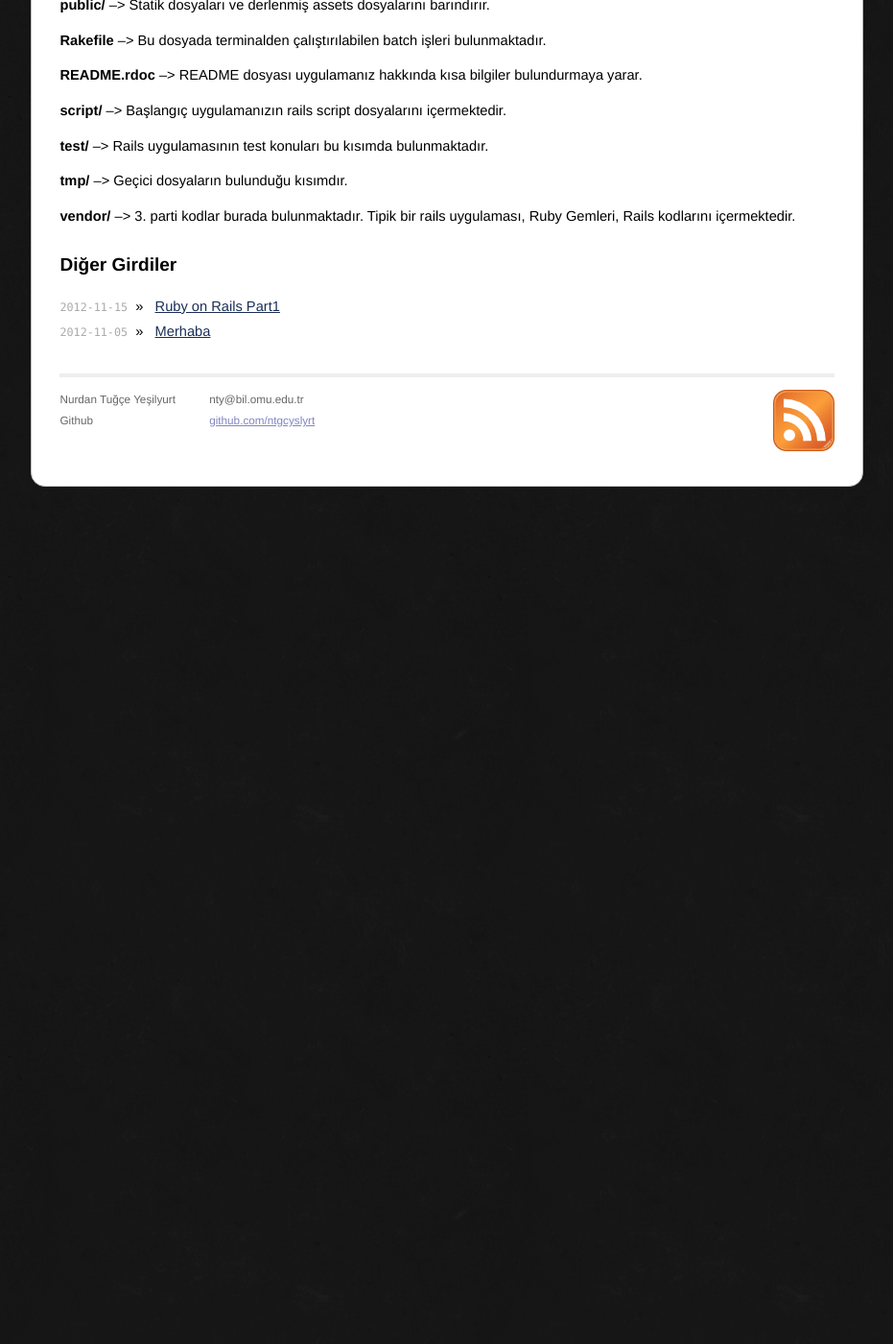
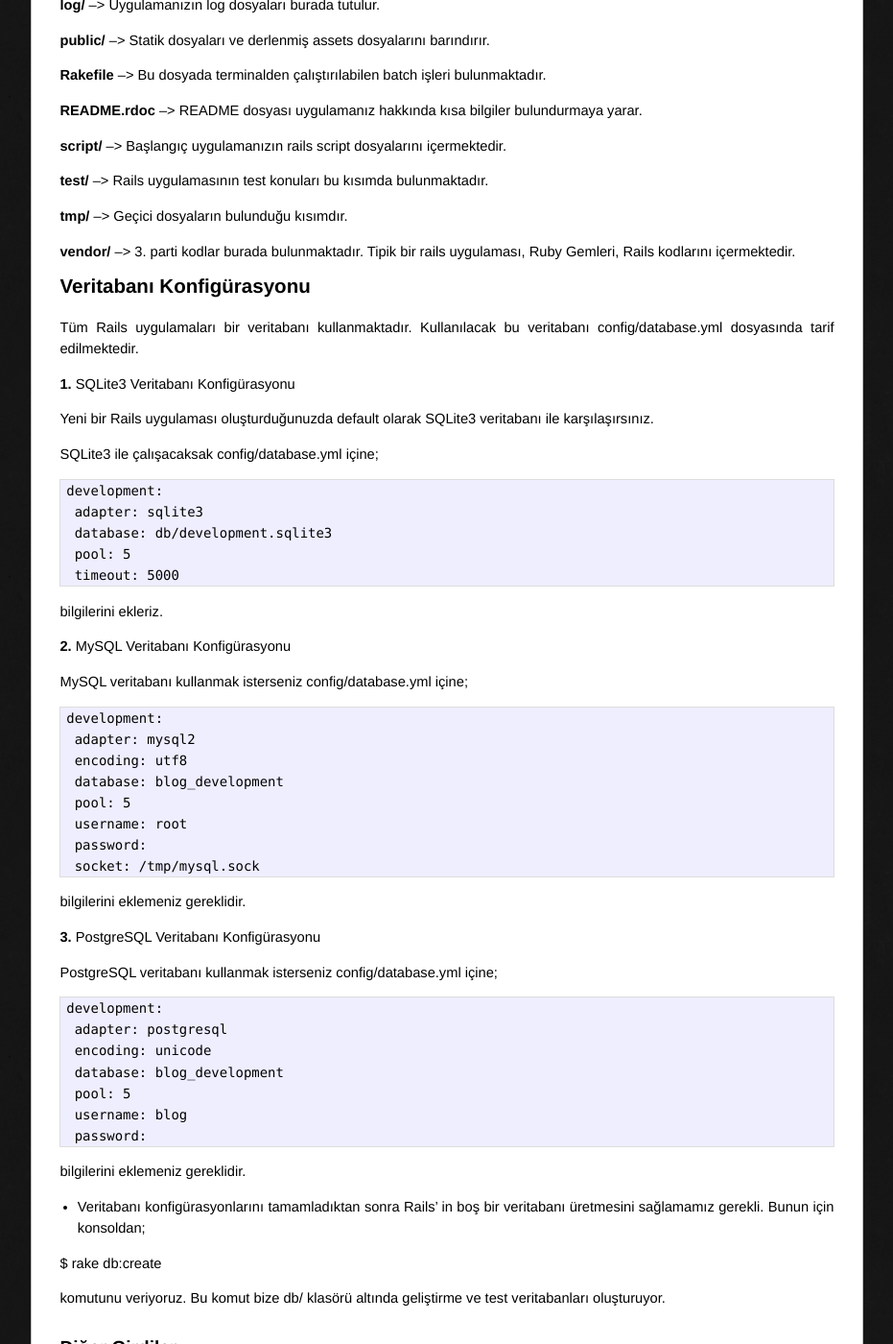
Before and after one commit to ntgcyslyrt/ntgcyslyrt.github.com, a Jekyll site: the page built from 1/_posts/2012-11-21-rails_projesi_olusturma.md, in a window 1280 px wide and 1400 px high, scrolled down 1367 px. Shown: the whole window at 96% size, without its empty margins (174-1105 px from the left). Built offline with Jekyll 4.4.1, drawn with Linux system fonts in a browser that asks for light colours; Markdown is read by kramdown in place of the engine named in the settings; comment, search, counter and statistics services are not loaded; before the commit the page ends 1904 px from its top, so only the background shows below that; some of the changed text lies outside the part shown.

Commit message:
rails projesi oluşturma

```diff
--- a/1/_posts/2012-11-21-rails_projesi_olusturma.md
+++ b/1/_posts/2012-11-21-rails_projesi_olusturma.md
@@ -31,14 +31,16 @@ komutları ile sürümünüzü öğrenebilirsiniz.
 Eğerki Windows işletim sistemi kullanıyorsanız [Ruby On Rails](http://railsinstaller.org/)
 adresinden yardım alarak yapabilirsiniz.
 
-#Blog Uygumalası Üretmek
+#Blog Uygulaması Üretmek
 
 Konsoldan üzerinde çalışmak istediğimiz bir klasör veya ev dizinimizde
 
     $ rails new blog
 
 komutunu veriyoruz.Bu komuttan sonra rails gerekli klasör ve dosyaların
-bulunduğu bir blog klasörü oluşturuyor. Daha sonra
+bulunduğu bir blog klasörü oluşturuyor.
+
+Daha sonra;
 
     $ cd blog
 
@@ -82,3 +84,59 @@ yarar.
 
 **vendor/**     --> 3. parti kodlar burada bulunmaktadır. Tipik bir rails
 uygulaması, Ruby Gemleri, Rails kodlarını içermektedir.
+
+#Veritabanı Konfigürasyonu
+
+Tüm Rails uygulamaları bir veritabanı kullanmaktadır. Kullanılacak bu veritabanı
+config/database.yml dosyasında tarif edilmektedir.
+
+**1.** SQLite3 Veritabanı Konfigürasyonu
+
+Yeni bir Rails uygulaması oluşturduğunuzda default olarak SQLite3 veritabanı ile karşılaşırsınız.
+
+SQLite3 ile çalışacaksak config/database.yml içine;
+
+    development:
+     adapter: sqlite3
+     database: db/development.sqlite3
+     pool: 5
+     timeout: 5000
+
+bilgilerini ekleriz.
+
+**2.** MySQL Veritabanı Konfigürasyonu
+
+MySQL veritabanı kullanmak isterseniz config/database.yml içine;
+
+    development:
+     adapter: mysql2
+     encoding: utf8
+     database: blog_development
+     pool: 5
+     username: root
+     password:
+     socket: /tmp/mysql.sock
+
+bilgilerini eklemeniz gereklidir.
+
+**3.** PostgreSQL Veritabanı Konfigürasyonu
+
+PostgreSQL veritabanı kullanmak isterseniz config/database.yml içine;
+
+    development:
+     adapter: postgresql
+     encoding: unicode
+     database: blog_development
+     pool: 5
+     username: blog
+     password:
+
+bilgilerini eklemeniz gereklidir.
+
+- Veritabanı konfigürasyonlarını tamamladıktan sonra Rails' in boş bir veritabanı
+üretmesini sağlamamız gerekli. Bunun için konsoldan;
+
+$ rake db:create
+
+komutunu veriyoruz. Bu komut bize db/ klasörü altında geliştirme ve test
+veritabanları oluşturuyor.
```
